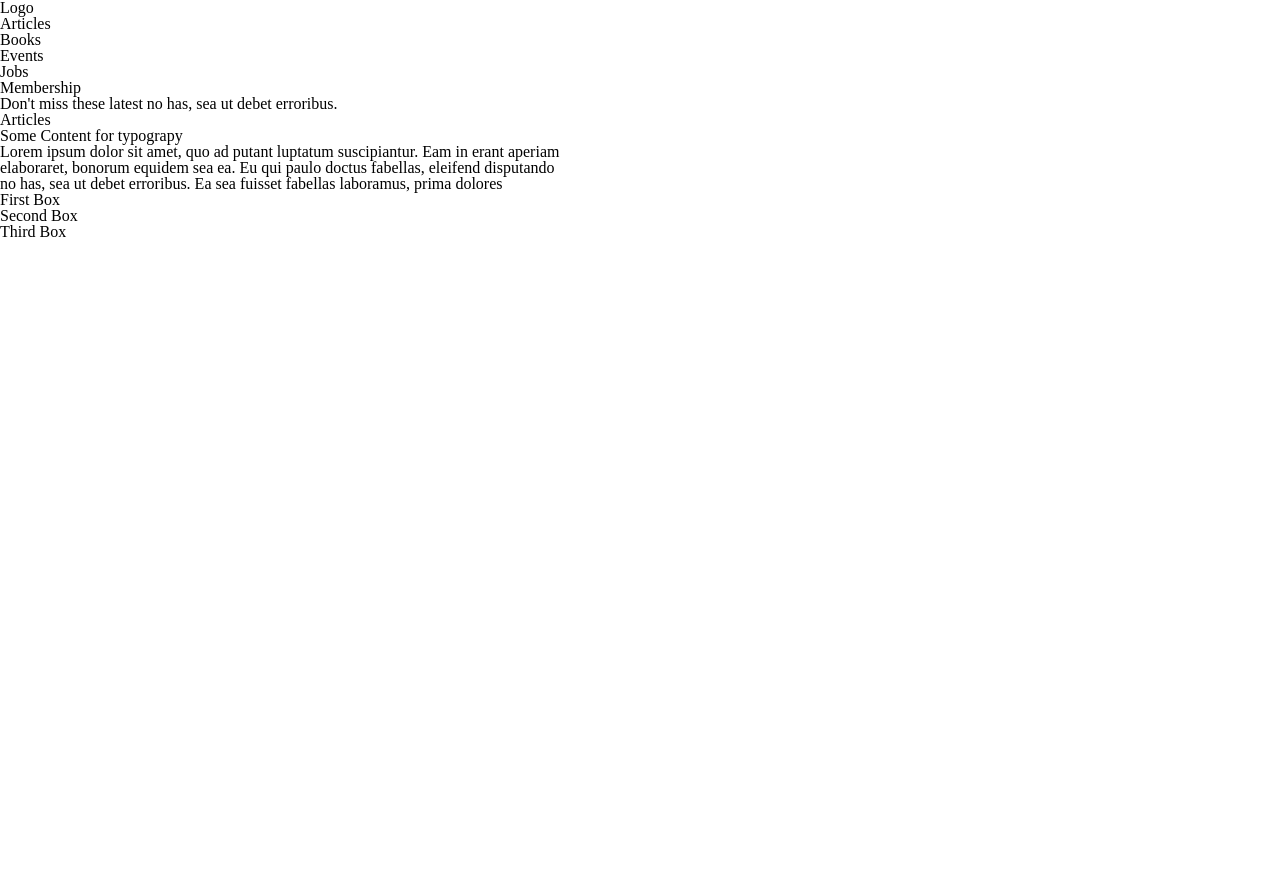
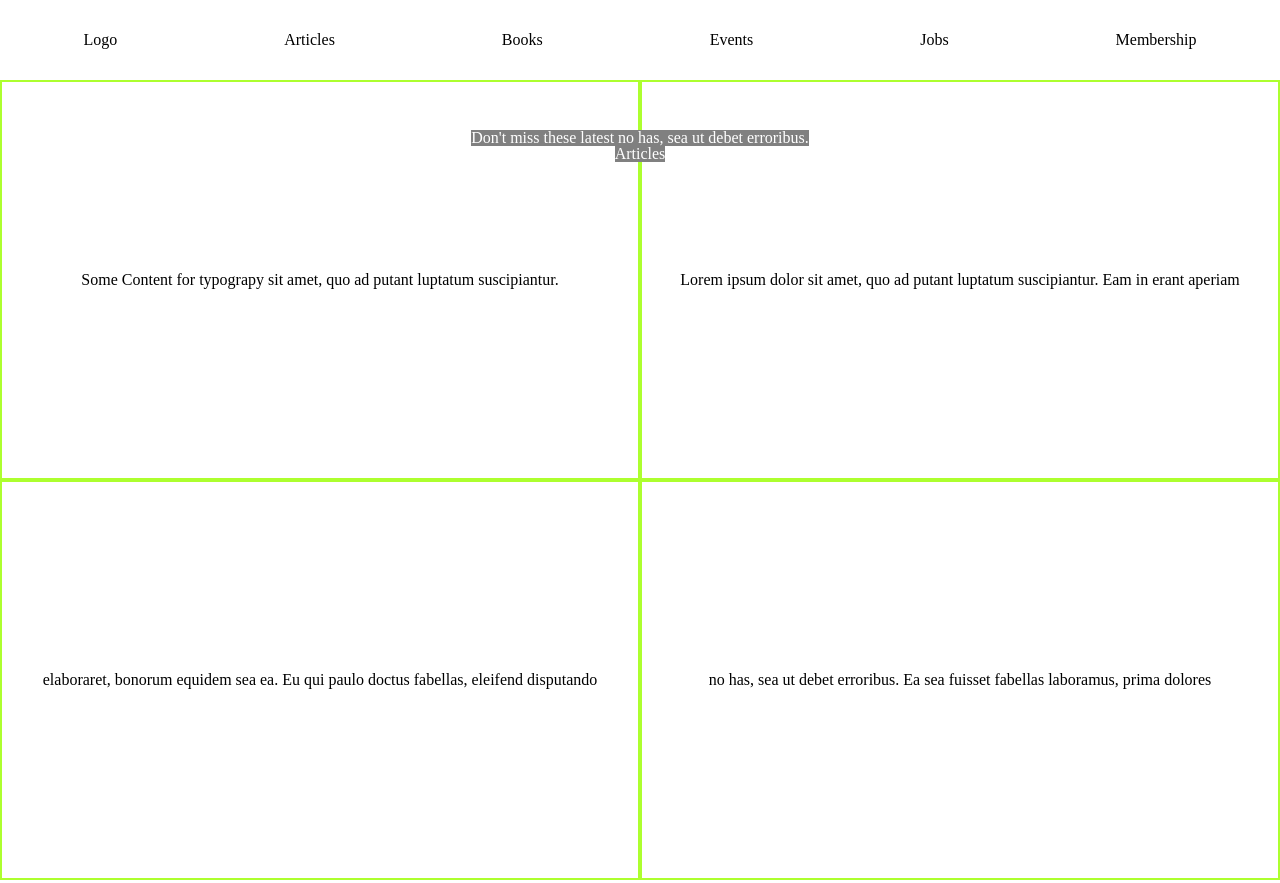
Before and after one commit to HenryTabima/design-teardown, a plain HTML site: page index.html in a window 1280 px wide. Shown: the top 883 px of the page. Before the commit the page ends 800 px from the top, so only its background shows below. Drawn offline with nearby package versions, Linux system fonts and the light colour scheme.

Commit message:
base styling with borders and layout

```diff
--- a/assets/css/styles.css
+++ b/assets/css/styles.css
@@ -0,0 +1,60 @@
+*{
+    box-sizing: border-box;
+    border: 1px solid salmon;
+    padding: 20px;
+}
+
+
+.navigation ul{
+    display: flex;
+    width: 100%;
+    justify-content: space-around;
+    min-height: 80px;
+    align-items: center;
+}
+
+.main{
+    display: flex;
+    position: relative;
+    flex-wrap: wrap;
+    padding: 0;
+}
+.call-to-action{
+    position: absolute;
+    display: flex;
+    width: 100%;
+    flex-direction: column;
+    align-items: center;
+    top: 50px;
+
+}
+
+.call-to-action p{
+    text-align: center;
+    background: grey;
+    color: white;
+
+
+
+}
+
+.main-item{
+    width: 50%;
+    height: 400px;
+    display: flex;
+    align-items: center;
+    justify-content: center;
+    border: 2px solid greenyellow;
+}
+
+.sub-main-items{
+    display: flex;
+}
+.sub-main-items li{
+    flex: 1;
+    margin: 20px;
+    height: 200px;
+    text-align: center;
+    justify-content: center;
+    border:2px solid red;
+}
--- a/index.html
+++ b/index.html
@@ -29,7 +29,7 @@
           <p>Articles</p>
       </div>
     <div class="main-item">
-      <h3>Some Content for typograpy</h3>
+      <h3>Some Content for typograpy   sit amet, quo ad putant luptatum suscipiantur. </h3>
     </div>
     <div class="main-item">
         <h3>Lorem ipsum dolor sit amet, quo ad putant luptatum suscipiantur. Eam in erant aperiam
```
